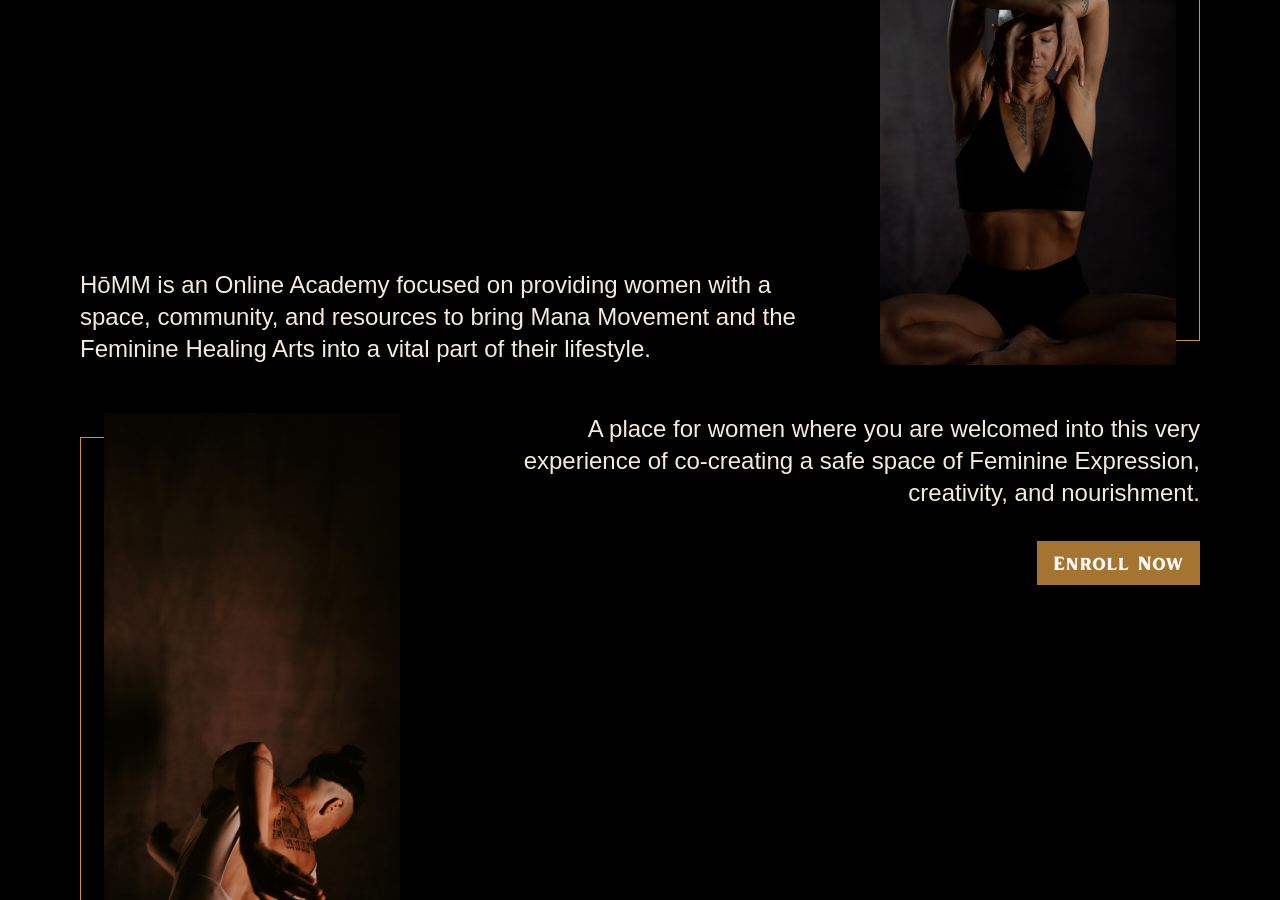
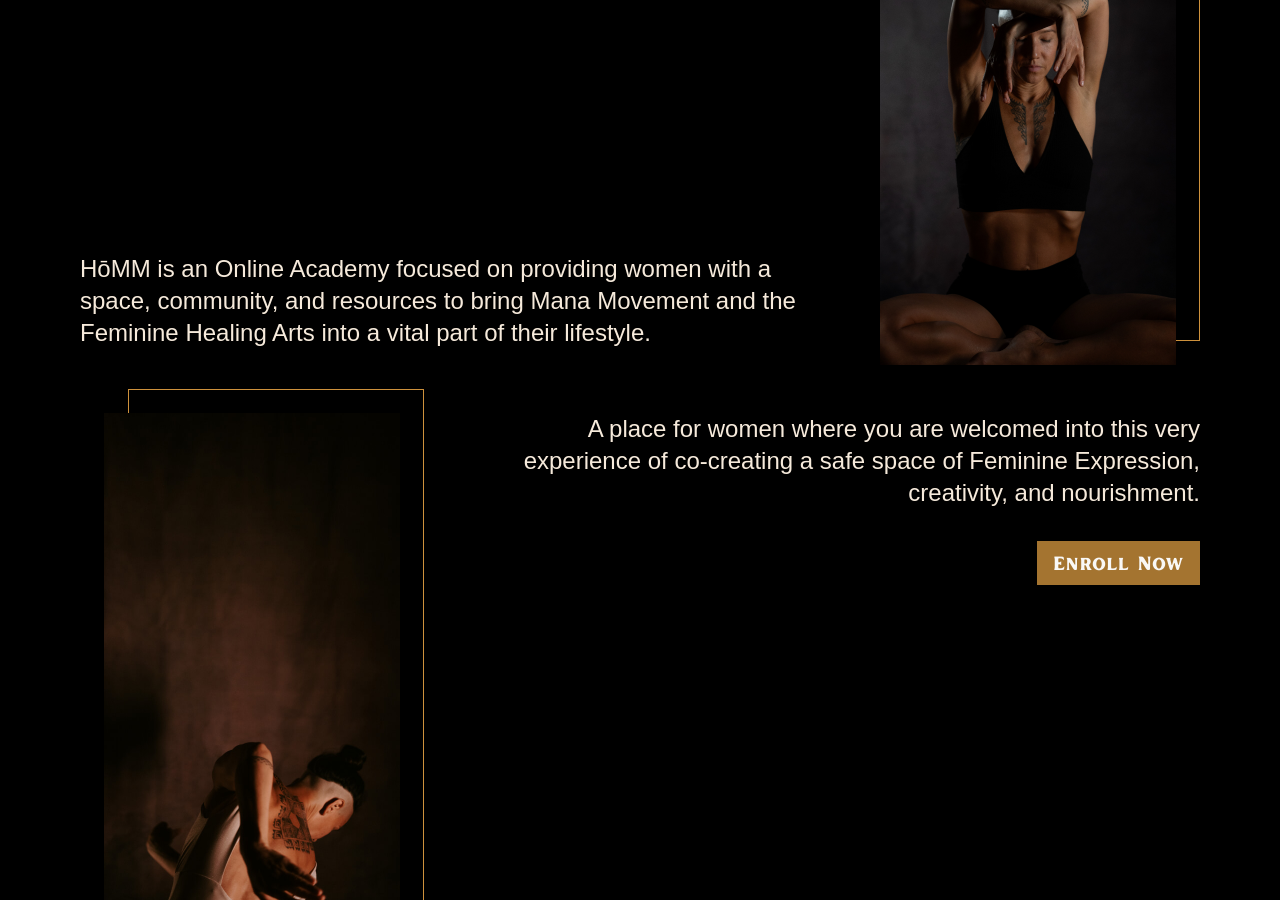
Before and after one commit to brittwoodard/mana-movement, a Jekyll site: the page built from homm.html, in a window 1280 px wide and 900 px high, scrolled down 2683 px. Built offline with Jekyll 4.4.1, drawn with Linux system fonts in a browser that asks for light colours; nearby versions of some CDN libraries; some web fonts are replaced.

Commit message:
push live

```diff
--- a/assets/css/style.css
+++ b/assets/css/style.css
@@ -860,30 +860,32 @@
         transform: rotateZ(-45deg);
     }
 .mobile-menu {
+  width: 100%;
+}
+@media (min-width: 768px) {
+  .mobile-menu {
+    width: 50%;
+  }
+}
+.mobile-menu {
         display: flex;
         position: fixed;
         top: 0vh;
-        left: 100vw;
-        right: -100vw;
+        right: 0;
         bottom: 0vh;
         background-color: var(--main);
         padding: 5%;
         box-shadow: 0px 2px 8px 0px rgba(0, 0, 0, 0.1);
         z-index: 20;
-        transition: 1s;
+        transform: translateX(100%);
+        transition: transform 1s;
         align-content: space-around;
         justify-content: space-around;
         flex-direction: column;
     }
 .mobile-menu.active {
-  left: 0px;
-  right: 0px;
-}
-@media (min-width: 768px) {
-  .mobile-menu.active {
-    left: 50%;
-  }
-}
+        transform: translateX(0);
+    }
 .mobile-menu a {
         text-decoration: none;
         font-size: 1.25rem;
@@ -907,9 +909,6 @@
 .relative {
   position: relative;
 }
-.sticky {
-  position: sticky;
-}
 .inset-0 {
   inset: 0px;
 }
@@ -1000,15 +999,15 @@
 .top-0 {
   top: 0px;
 }
+.top-20 {
+  top: 5rem;
+}
 .top-3 {
   top: 0.75rem;
 }
 .top-4 {
   top: 1rem;
 }
-.top-20 {
-  top: 5rem;
-}
 .z-10 {
   z-index: 10;
 }
@@ -1038,6 +1037,9 @@
 }
 .col-span-5 {
   grid-column: span 5 / span 5;
+}
+.col-span-full {
+  grid-column: 1 / -1;
 }
 .m-2 {
   margin: 0.5rem;
@@ -1192,9 +1194,15 @@
 .h-\[202\.5px\] {
   height: 202.5px;
 }
+.h-\[60vh\] {
+  height: 60vh;
+}
 .h-\[70vh\] {
   height: 70vh;
 }
+.h-\[80vh\] {
+  height: 80vh;
+}
 .h-\[90vh\] {
   height: 90vh;
 }
@@ -1210,9 +1218,6 @@
 .h-screen {
   height: 100vh;
 }
-.h-\[80vh\] {
-  height: 80vh;
-}
 .max-h-\[80vh\] {
   max-height: 80vh;
 }
@@ -1251,6 +1256,9 @@
 }
 .w-\[360px\] {
   width: 360px;
+}
+.w-\[75\%\] {
+  width: 75%;
 }
 .w-\[80vw\] {
   width: 80vw;
@@ -1286,10 +1294,6 @@
   --tw-translate-x: -50%;
   transform: translate(var(--tw-translate-x), var(--tw-translate-y)) rotate(var(--tw-rotate)) skewX(var(--tw-skew-x)) skewY(var(--tw-skew-y)) scaleX(var(--tw-scale-x)) scaleY(var(--tw-scale-y));
 }
-.-translate-x-6 {
-  --tw-translate-x: -1.5rem;
-  transform: translate(var(--tw-translate-x), var(--tw-translate-y)) rotate(var(--tw-rotate)) skewX(var(--tw-skew-x)) skewY(var(--tw-skew-y)) scaleX(var(--tw-scale-x)) scaleY(var(--tw-scale-y));
-}
 .-translate-y-6 {
   --tw-translate-y: -1.5rem;
   transform: translate(var(--tw-translate-x), var(--tw-translate-y)) rotate(var(--tw-rotate)) skewX(var(--tw-skew-x)) skewY(var(--tw-skew-y)) scaleX(var(--tw-scale-x)) scaleY(var(--tw-scale-y));
@@ -1298,10 +1302,6 @@
   --tw-translate-x: 1.5rem;
   transform: translate(var(--tw-translate-x), var(--tw-translate-y)) rotate(var(--tw-rotate)) skewX(var(--tw-skew-x)) skewY(var(--tw-skew-y)) scaleX(var(--tw-scale-x)) scaleY(var(--tw-scale-y));
 }
-.translate-y-6 {
-  --tw-translate-y: 1.5rem;
-  transform: translate(var(--tw-translate-x), var(--tw-translate-y)) rotate(var(--tw-rotate)) skewX(var(--tw-skew-x)) skewY(var(--tw-skew-y)) scaleX(var(--tw-scale-x)) scaleY(var(--tw-scale-y));
-}
 .transform {
   transform: translate(var(--tw-translate-x), var(--tw-translate-y)) rotate(var(--tw-rotate)) skewX(var(--tw-skew-x)) skewY(var(--tw-skew-y)) scaleX(var(--tw-scale-x)) scaleY(var(--tw-scale-y));
 }
@@ -1329,12 +1329,6 @@
 }
 .grid-cols-5 {
   grid-template-columns: repeat(5, minmax(0, 1fr));
-}
-.grid-cols-8 {
-  grid-template-columns: repeat(8, minmax(0, 1fr));
-}
-.grid-cols-3 {
-  grid-template-columns: repeat(3, minmax(0, 1fr));
 }
 .grid-rows-2 {
   grid-template-rows: repeat(2, minmax(0, 1fr));
@@ -1933,6 +1927,12 @@
   opacity: 1;
 }
 
+@media not all and (min-width: 1024px) {
+  .max-lg\:bg-fixed {
+    background-attachment: fixed;
+  }
+}
+
 @media (min-width: 640px) {
   .sm\:h-20 {
     height: 5rem;
@@ -2029,6 +2029,12 @@
   .md\:block {
     display: block;
   }
+  .md\:inline {
+    display: inline;
+  }
+  .md\:flex {
+    display: flex;
+  }
   .md\:grid {
     display: grid;
   }
@@ -2037,6 +2043,9 @@
   }
   .md\:h-24 {
     height: 6rem;
+  }
+  .md\:h-\[25vh\] {
+    height: 25vh;
   }
   .md\:h-\[394px\] {
     height: 394px;
@@ -2084,6 +2093,12 @@
   .md\:grid-cols-3 {
     grid-template-columns: repeat(3, minmax(0, 1fr));
   }
+  .md\:grid-cols-8 {
+    grid-template-columns: repeat(8, minmax(0, 1fr));
+  }
+  .md\:items-end {
+    align-items: flex-end;
+  }
   .md\:gap-16 {
     gap: 4rem;
   }
@@ -2210,6 +2225,9 @@
   .lg\:hidden {
     display: none;
   }
+  .lg\:h-\[60vh\] {
+    height: 60vh;
+  }
   .lg\:min-h-\[75vh\] {
     min-height: 75vh;
   }
@@ -2227,9 +2245,6 @@
   }
   .lg\:w-\[70\%\] {
     width: 70%;
-  }
-  .lg\:w-\[75\%\] {
-    width: 75%;
   }
   .lg\:w-\[80\%\] {
     width: 80%;
--- a/homm.html
+++ b/homm.html
@@ -226,22 +226,32 @@
     </div>
 
 
-    <div class="px-8 gap-20 lg:px-20 grid grid-cols-1 md:grid-cols-3">
-      <div class="md:col-span-2 flex items-end">
+    <div class="px-8 md:gap-8 lg:gap-20 lg:px-20 grid grid-cols-1 md:grid-cols-3">
+
+      <!-- Mobile Image -->
+      <div class="mt-20 md:hidden bg-image-style h-[60vh]" style="background-image: url(/uploads/images/homm-34.jpg);"></div>
+
+      <div class="md:col-span-2 mt-8 md:mt-0 md:flex md:items-end">
         <p class="text-2xl">HōMM is an Online Academy focused on providing women with a space, community, and resources to bring Mana Movement and the Feminine Healing Arts into a vital part of their lifestyle.</p>
+        <p class="md:hidden text-2xl">A place for women where you are welcomed into this very experience of co-creating a safe space of Feminine Expression, creativity, and nourishment.</p>
+        <a href="#enroll" class="button-accent md:hidden">Enroll Now</a>
       </div>
-      <div class="relative mt-6 mr-6">
+
+      <!-- Mobile Image -->
+      <div class="relative bg-image-style h-[60vh] md:hidden" style="background-image: url(/uploads/images/homm-35.jpg); background-position: bottom;"></div>
+
+      <div class="hidden md:block relative mt-6 mr-6">
         <div class="absolute inset-0 border border-accent translate-x-6 -translate-y-6"></div>
-        <div class="relative bg-image-style min-h-[60vh]" style="background-image: url(/uploads/images/homm-34.jpg);"></div>
+        <div class="relative bg-image-style md:h-[25vh] lg:h-[60vh]" style="background-image: url(/uploads/images/homm-34.jpg);"></div>
       </div>
     </div>
 
     <div class="px-8 gap-20 lg:px-20 grid grid-cols-1 md:grid-cols-3 mt-12">
       <div class="relative mb-6 ml-6">
-        <div class="absolute inset-0 border border-accent -translate-x-6 translate-y-6"></div>
-        <div class="relative bg-image-style min-h-[60vh]" style="background-image: url(/uploads/images/homm-35.jpg); background-position: bottom;"></div>
+        <div class="hidden md:block absolute inset-0 border border-accent translate-x-6 -translate-y-6"></div>
+        <div class="relative bg-image-style md:h-[25vh] lg:h-[60vh]" style="background-image: url(/uploads/images/homm-35.jpg); background-position: bottom;"></div>
       </div>
-      <div class="md:col-span-2">
+      <div class="hidden md:block md:col-span-2">
         <p class="text-2xl md:text-right">A place for women where you are welcomed into this very experience of co-creating a safe space of Feminine Expression, creativity, and nourishment.</p>
         <div class="text-right">
            <a href="#enroll" class="button-accent">Enroll Now</a>
@@ -271,7 +281,7 @@
 
     <!-- Roots, Trunk, Canopy -->
     <div class="relative mt-12 lg:w-[60%] mx-auto">
-      <div class="absolute inset-0 bg-contain bg-center bg-no-repeat" style="background-image: url('/uploads/backgrounds/bg-tree.jpg');"></div>
+      <div class="absolute inset-0 bg-contain bg-center bg-no-repeat max-lg:bg-fixed" style="background-image: url('/uploads/backgrounds/bg-tree.jpg');"></div>
       <div class="absolute inset-0 bg-black" style="opacity: 0.8;"></div>
       <div class="relative">
 
@@ -347,6 +357,7 @@
   <div class="border border-accent bg-black">
     <div class="p-8 text-center">
       <h2 class="heading-md text-accent">What Grows at Each Level</h2>
+      <p class="md:hidden mt-4">← Swipe left to see</p>
     </div>
 
     <div class="overflow-x-auto bg-black">
@@ -453,14 +464,17 @@
       {% for month in months %}
       <h3 class="font-serif text-accent text-[1.25rem] mt-8">{{ month.name }}</h3>
       {% for item in month.items %}
-      <div class="grid grid-cols-8 gap-4 border-b border-accent mt-4">
+      <div class="grid md:grid-cols-8 gap-4 border-b border-accent mt-4">
         <p class="col-span-2">{{ item.date }}</p>
         <div class="col-span-4">
           <p><strong>{{ item.title }}</strong>
           <br>{{ item.time }}</p>
         </div>
-        <p><strong>{{ item.level }}</strong></p>
-        <a href="{{ item.button }}" class=" text-right hover:text-feature hover:transition hover:duration-500"><strong>Enroll</strong></a>
+        <p class="mb-0"><strong>{{ item.level }}</strong></p>
+        <a href="{{ item.button }}" class=" hidden md:inline text-right hover:text-feature hover:transition hover:duration-500"><strong>Enroll</strong></a>
+        <div class="md:hidden col-span-full text-left mt-2">
+          <a href="{{ item.button }}" class="block text-accent hover:text-feature hover:transition hover:duration-500 mb-4"><strong>Enroll</strong></a>
+        </div>
       </div>
       {% endfor %}
       {% endfor %}
@@ -479,7 +493,7 @@
     {% for item in page.testimonials.testimonial %}
     <div class="testimonial-item text-center ">
       <h2 class="heading-md mb-8 text-accent">Mana Movement Testimonials</h2>
-      <p class="italic text-lg lg:w-[75%] mx-auto"><em>{{item.testimonial_html}}</em></p>
+      <p class="italic text-lg w-[75%] mx-auto"><em>{{item.testimonial_html}}</em></p>
     </div>
     {% endfor %}
   </div>
@@ -487,15 +501,15 @@
 
 <!-- About Mana Movement -->
 <section>
-  <div class="lg:grid lg:grid-cols-3 lg:gap-20 pb-20 md:py-10p px-8 lg:px-20">
+  <div class="md:grid md:grid-cols-3 md:gap-8 lg:gap-20 pb-20 md:py-10p px-8 lg:px-20">
 
     <!-- Left Column / Image -->
-    <div class="hidden lg:block bg-image-style min-h-[50vh] mt-20 lg:mt-0" style="background-image: url('/uploads/images/manamovement-31.png');"></div>
+    <div class="bg-image-style min-h-[50vh] mt-20 md:mt-0 lg:mt-0" style="background-image: url('/uploads/images/manamovement-31.png');"></div>
 
     <!-- Right Column / Text -->
     <div class="col-span-2 flex items-center">
       <div>
-        <h2 class="heading-md text-accent mb-4 mb-4">More on Mana Movement</h2>
+        <h2 class="heading-md text-accent mt-4 mb-4">More on Mana Movement</h2>
         <div>
           <p>To realign with pulse of nature is to open every aspect of your life to clarity and flow.</p>
           <p>Through activating the Feminine Pathways of movement- circle, spirals and waves- through your physical and energetic body, you can enter a state of coherence with the Universal energy, increasing vitality, innate wisdom, love and creativity.</p>
@@ -534,9 +548,9 @@
 
 <!-- Founder's Statement -->
 <section class="grid grid-cols-1 py-20 lg:py-40 md:grid-cols-3">
-  <div class="bg-image-style h-[80vh] sticky top-20 self-start" style="background-image: url(/uploads/images/homm-31.jpg);"></div>
+  <div class="bg-image-style h-[80vh] md:sticky top-20 self-start" style="background-image: url(/uploads/images/homm-31.jpg);"></div>
   <div class="md:col-span-2 px-8 lg:px-20">
-    <h2 class="heading-md text-accent mb-4">Hi, I’m Mana Mei. The Founder of Mana Movement</h2>
+    <h2 class="heading-md text-accent mt-8 md:mt-0 mb-4">Hi, I’m Mana Mei. The Founder of Mana Movement</h2>
     <div>
       <p>I began my lifelong devotion to movement through classical ballet training when I was 3 years old, and studied through University, where I also studied Modern Dance, Somatic Dance, Improvisation, and various other movement modalities. During University years I also discovered music festivals, and psychedelics, which opened up my mind and body to using dance in a different way, as a way to express raw emotion, connect with the unseen spiritual realms, and access a sense of freedom.</p>
       <p>During my late twenties, I also discovered ecstatic dance, a space dedicated solely to free expression through movement. In my late twenties I also was going through a dark night of the soul as I was in a toxic relationship, and found myself powerless and stuck in patterns of unworthiness.</p>
@@ -548,6 +562,7 @@
       <p>Since creating Mana Movement nearly a decade ago, it has become the center pillar of my own personal self care regimen. Mana Movement has supported me through so many different moments of my journey- from moments of self doubt, fear, pain, grief, through pregnancy and birth and postpartum. Through finding balance between being a business owner, a mother, an artist, and a woman. Mana Movement has saved me from burnout and depression and I thank my lucky stars every day for the existence of this practice!</p>
       <p>This is why I am so excited to share this incredible movement medicine with women just like me, who are navigating the ups and downs, ebb and flow of life in the eternal dance of balance.</p>
       <p class="text-accent mb-4 heading-md">Welcome HoMM! This is a space for YOU.</p>
+      <a href="#enroll" class="button-accent lg:hidden mt-4">Enroll Now</a>
     </div>
   </div>
 </section>
```
Also changed, not shown: style.css (+8 -4 lines).
